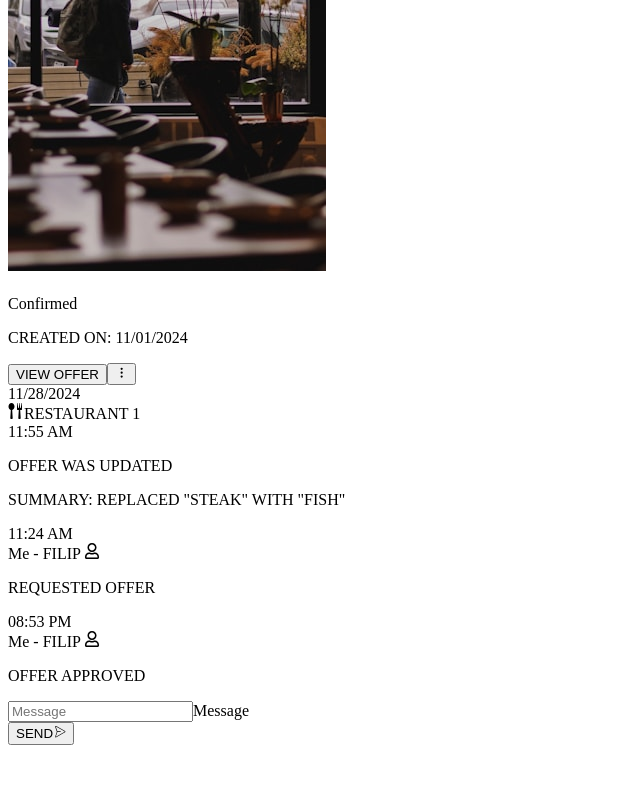
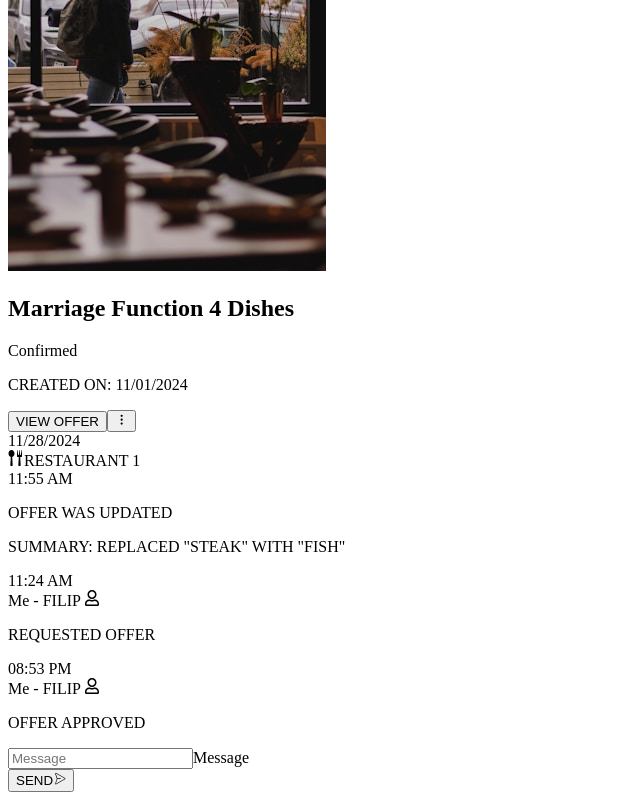
Before and after one commit to uzair-shakeel/Gastro, a Next.js app: page /messages in a window 1280 px wide. Shown: the part 3281-4081 px from the top of the page, without its empty margins (0-640 px from the left). Before the commit the page ends 4034 px from the top, so only its background shows below. Built offline with nearby package versions, Linux system fonts and the light colour scheme.

Commit message:
fix styling

```diff
--- a/src/app/messages/MainContent.js
+++ b/src/app/messages/MainContent.js
@@ -103,7 +103,9 @@ export default function MainContent({
             />
           </div>
           <div>
-            <h2 className="font-medium pb-[8px]">{selectedRestaurant.name}</h2>
+            <h2 className="font-[600] pb-[8px]">
+              {selectedRestaurant.location}
+            </h2>
             <div className="flex flex-wrap gap-[12px] items-center">
               <span
                 className={`text-[14px] px-2 py-[7px] lg:w-[150px] text-center font-[700] rounded-full ${getStatusStyle(
@@ -199,8 +201,10 @@ export default function MainContent({
               {msgs.map((msg, index) => (
                 <div
                   key={index}
-                  className={`space-y-[24px] w-full flex justify-${
-                    msg.sender.startsWith("ME") ? "end" : "start"
+                  className={`space-y-[24px] w-full flex ${
+                    msg.sender.startsWith("ME")
+                      ? "justify-end"
+                      : "justify-start"
                   }`}
                 >
                   <div className="space-y-[8px] w-1/2">
--- a/src/app/messages/RestaurantList.js
+++ b/src/app/messages/RestaurantList.js
@@ -27,7 +27,7 @@ export default function RestaurantList({
             </div>
             <div className="flex-1">
               <div className="flex justify-between">
-                <h3 className="font-medium">{restaurant.location}</h3>
+                <h3 className="font-[600]">{restaurant.location}</h3>
                 {restaurant.isUnread && (
                   <span className="w-[12px] h-[12px] bg-[#821101] rounded-full"></span>
                 )}
```
